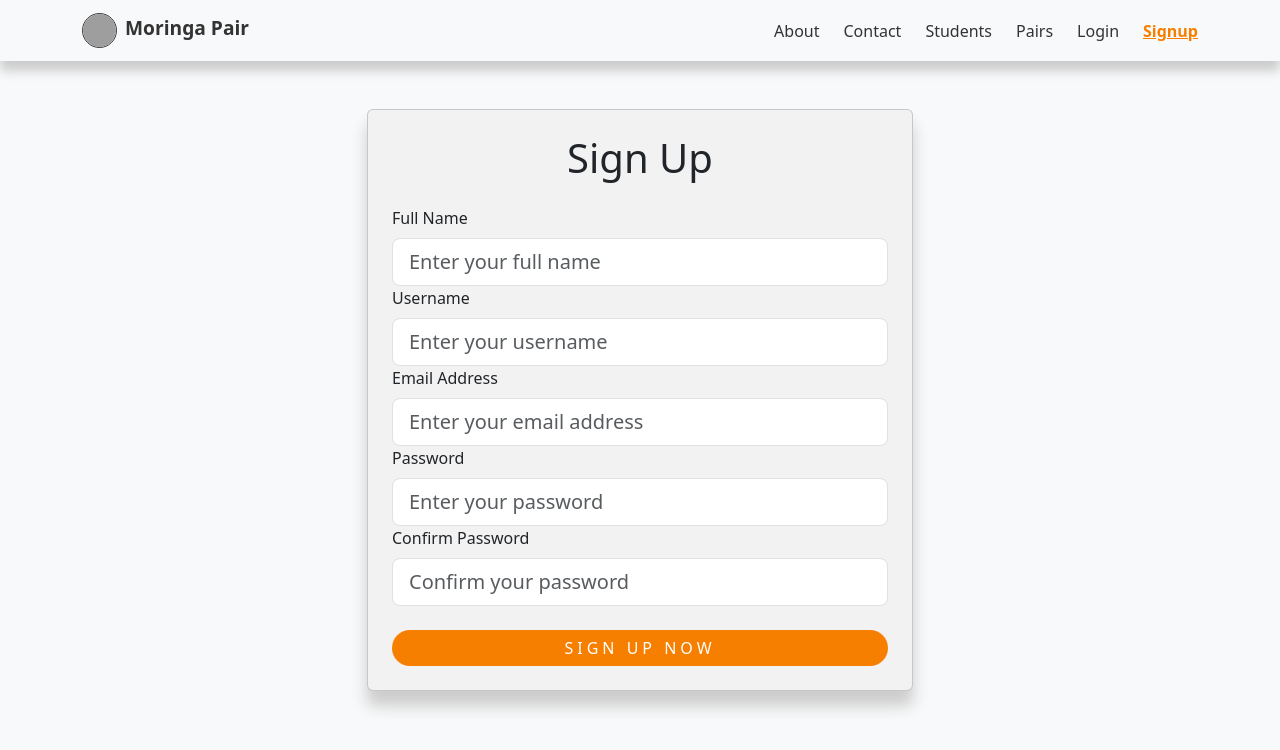
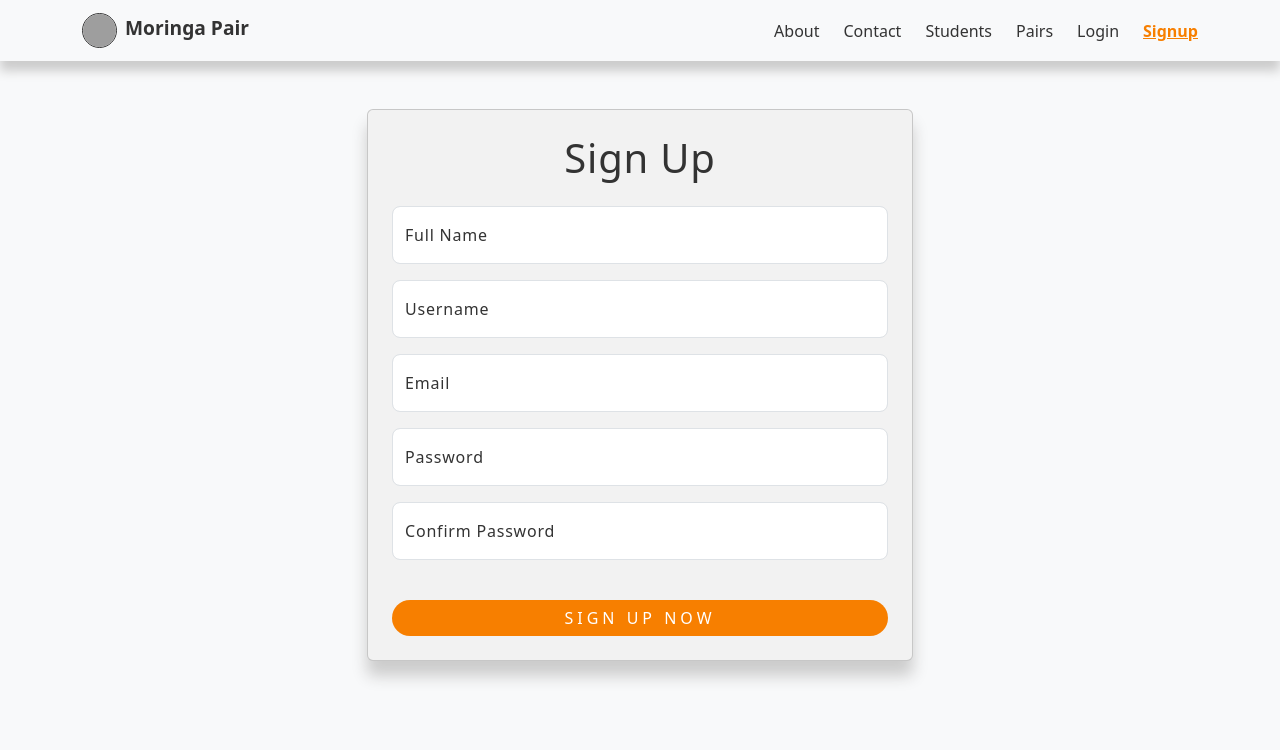
Before and after one commit to alexander784/MoringaPair, a React (Create React App) app in the folder client/: page /signup in a window 1280 px wide. Shown: the top 750 px of the page. Built offline with nearby package versions, Linux system fonts and the light colour scheme; grey boxes are pictures that could not be loaded.

Commit message:
Add and Style form FloatingLabels

```diff
--- a/client/src/pages/Login.jsx
+++ b/client/src/pages/Login.jsx
@@ -1,4 +1,5 @@
 import React from "react";
+import FloatingLabel from "react-bootstrap/FloatingLabel";
 import { Container, Row, Col, Form, Button, Card } from "react-bootstrap";
 import { Link, useNavigate } from "react-router-dom"; // Import Link from react-router-dom for navigation
 import "../styles.css";
@@ -72,8 +73,7 @@ const Login = () => {
           >
             <h1 className="text-center mb-4">Login</h1>
             <Form onSubmit={formik.handleSubmit}>
-              <Form.Group>
-                <Form.Label>Username</Form.Label>
+              <FloatingLabel label="Username" className="mb-3">
                 <Form.Control
                   type="text"
                   placeholder="Enter your username"
@@ -83,13 +83,12 @@ const Login = () => {
                   value={formik.values.username}
                   onChange={formik.handleChange}
                 />
-              </Form.Group>
+              </FloatingLabel>
               {formik.touched.username && formik.errors.username ? (
                 <div className="error">{formik.errors.username}</div>
               ) : null}
 
-              <Form.Group>
-                <Form.Label>Password</Form.Label>
+              <FloatingLabel label="Password" className="mb-3">
                 <Form.Control
                   type="password"
                   placeholder="Enter your password"
@@ -99,7 +98,7 @@ const Login = () => {
                   value={formik.values.password}
                   onChange={formik.handleChange}
                 />
-              </Form.Group>
+              </FloatingLabel>
               {formik.touched.password && formik.errors.password ? (
                 <div className="error">{formik.errors.password}</div>
               ) : null}
--- a/client/src/pages/SignUp.jsx
+++ b/client/src/pages/SignUp.jsx
@@ -1,4 +1,5 @@
 import React from "react";
+import FloatingLabel from "react-bootstrap/FloatingLabel";
 import { Container, Row, Col, Form, Button, Card } from "react-bootstrap";
 import "../styles.css";
 import { useFormik } from "formik";
@@ -77,8 +78,7 @@ const SignUp = () => {
           >
             <h1 className="text-center mb-4">Sign Up</h1>
             <Form onSubmit={formik.handleSubmit}>
-              <Form.Group>
-                <Form.Label>Full Name</Form.Label>
+              <FloatingLabel label="Full Name" className="mb-3">
                 <Form.Control
                   type="text"
                   placeholder="Enter your full name"
@@ -89,14 +89,14 @@ const SignUp = () => {
                   onChange={formik.handleChange}
                   autoComplete="off"
                 />
-              </Form.Group>
+              </FloatingLabel>
               {formik.touched && formik.errors.full_name ? (
                 <div className="error">{formik.errors.full_name}</div>
               ) : null}
 
-              <Form.Group>
-                <Form.Label>Username</Form.Label>
+              <FloatingLabel label="Username" className="mb-3 floating-label">
                 <Form.Control
+                  className="floating-label"
                   type="text"
                   placeholder="Enter your username"
                   size="lg"
@@ -106,13 +106,12 @@ const SignUp = () => {
                   onChange={formik.handleChange}
                   autoComplete="off"
                 />
-              </Form.Group>
+              </FloatingLabel>
               {formik.touched && formik.errors.username ? (
                 <div className="error">{formik.errors.username}</div>
               ) : null}
 
-              <Form.Group>
-                <Form.Label>Email Address</Form.Label>
+              <FloatingLabel label="Email" className="mb-3">
                 <Form.Control
                   type="email"
                   placeholder="Enter your email address"
@@ -123,13 +122,12 @@ const SignUp = () => {
                   onChange={formik.handleChange}
                   autoComplete="off"
                 />
-              </Form.Group>
+              </FloatingLabel>
               {formik.touched && formik.errors.email ? (
                 <div className="error">{formik.errors.email}</div>
               ) : null}
 
-              <Form.Group>
-                <Form.Label>Password</Form.Label>
+              <FloatingLabel label="Password" className="mb-3">
                 <Form.Control
                   type="password"
                   placeholder="Enter your password"
@@ -140,13 +138,12 @@ const SignUp = () => {
                   onChange={formik.handleChange}
                   autoComplete="off"
                 />
-              </Form.Group>
+              </FloatingLabel>
               {formik.touched && formik.errors.password ? (
                 <div className="error">{formik.errors.password}</div>
               ) : null}
 
-              <Form.Group>
-                <Form.Label>Confirm Password</Form.Label>
+              <FloatingLabel label="Confirm Password" className="mb-3">
                 <Form.Control
                   type="password"
                   placeholder="Confirm your password"
@@ -157,7 +154,7 @@ const SignUp = () => {
                   onChange={formik.handleChange}
                   autoComplete="off"
                 />
-              </Form.Group>
+              </FloatingLabel>
               {formik.touched && formik.errors.confirm_password ? (
                 <div className="error">{formik.errors.confirm_password}</div>
               ) : null}
--- a/client/src/pages/contact.css
+++ b/client/src/pages/contact.css
@@ -1,4 +1,3 @@
-
 .contact-container {
   background-color: black;
   color: white;
--- a/client/src/styles.css
+++ b/client/src/styles.css
@@ -260,6 +260,8 @@ body {
 .signin-form {
   box-shadow: 0px 15px 15px #ccc;
   caret-color: #f77f00;
+  color: #333;
+  letter-spacing: 0.05rem;
 }
 
 .signup-btn,
@@ -302,3 +304,4 @@ body {
 .edit-btn {
   background-color: #003049;
 }
+/* end of sudent-btns */
```
